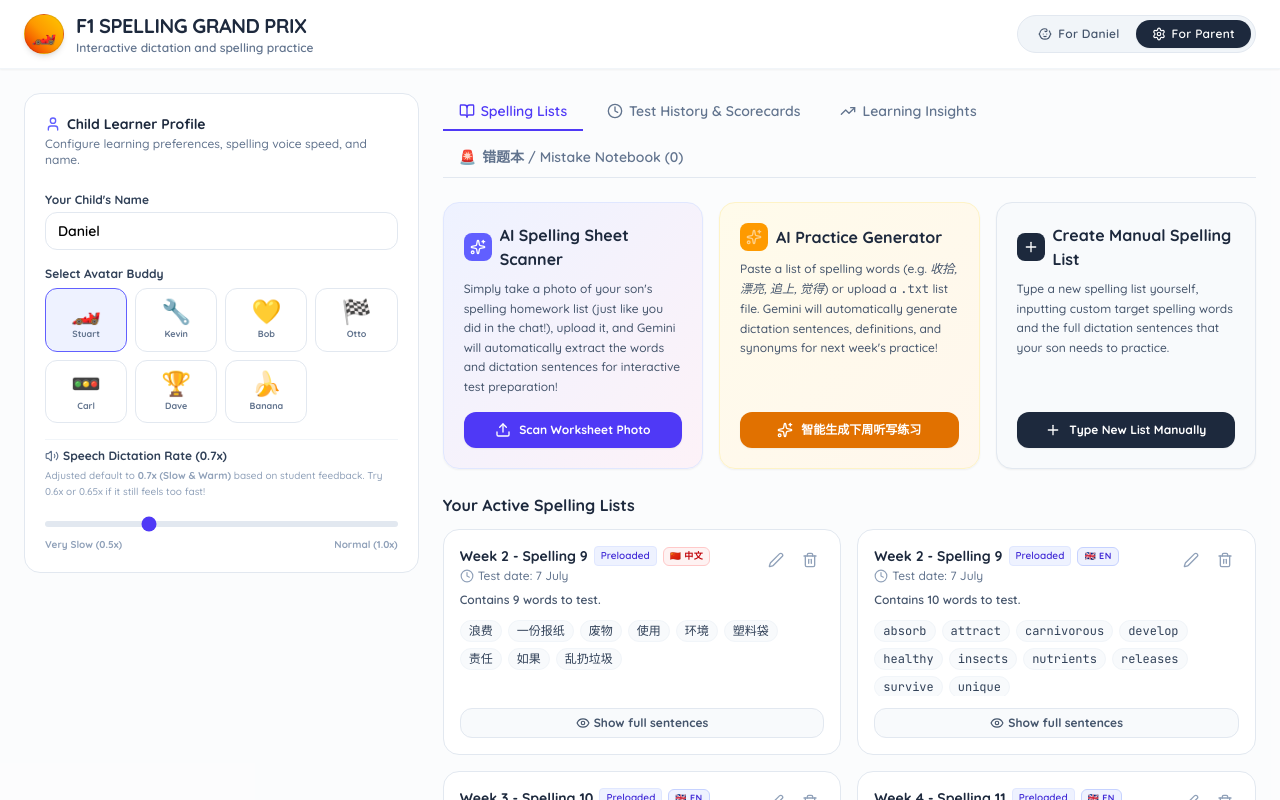
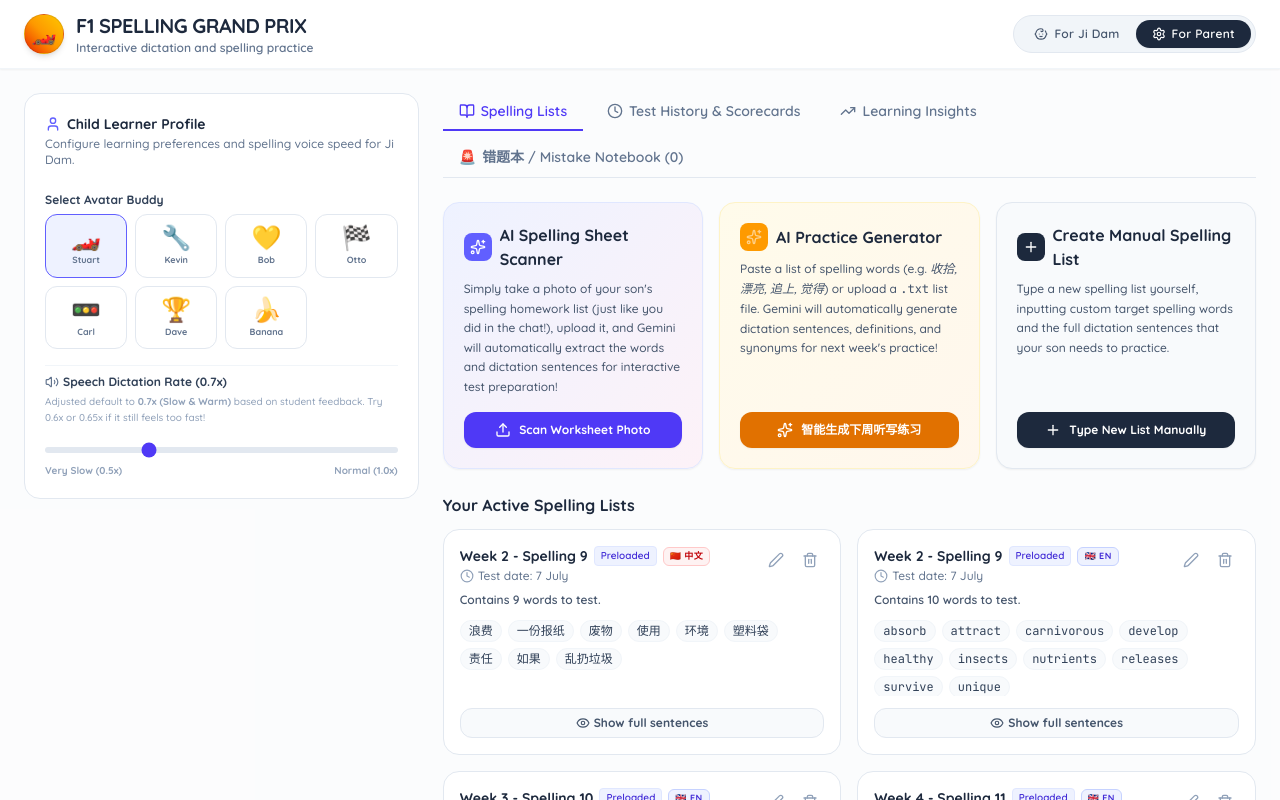
Before and after one commit to kaguravicky-web/english-spelling-practice, a React (Vite) app: page / in a window 1280 px wide. Both pictures are taken after a click on the button "For Parent". Shown: the top 800 px of the page. Built offline with nearby package versions, Linux system fonts and the light colour scheme.

Commit message:
fix child name as Ji Dam

```diff
--- a/src/App.tsx
+++ b/src/App.tsx
@@ -6,6 +6,8 @@ import { defaultSpellingLists, avatarList } from "./data";
 import { SpellingList, SpellingItem, TestAttempt, ParentSettings } from "./types";
 import { getSpeechVoices } from "./utils";
 import { Baby, Settings, Sparkles, Star, User, Volume2 } from "lucide-react";
+
+const CHILD_NAME = "Ji Dam";
 
 export default function App() {
   // Mode toggle: child (default so kids can use easily) or parent
@@ -73,14 +75,14 @@ export default function App() {
         const parsed = JSON.parse(saved);
         // Ensure default speechRate is friendlier if not customized
         if (parsed && typeof parsed.speechRate === "number") {
-          return parsed;
+          return { ...parsed, childName: CHILD_NAME };
         }
       } catch (e) {
         console.error("Error reading settings from local storage:", e);
       }
     }
     return {
-      childName: "Daniel",
+      childName: CHILD_NAME,
       speechRate: 0.7, // Lowered default to be slow and kid-friendly
       speechVoice: ""
     };
@@ -239,27 +241,12 @@ export default function App() {
                   Child Learner Profile
                 </h3>
                 <p className="text-xs text-slate-500 mt-0.5">
-                  Configure learning preferences, spelling voice speed, and name.
+                  Configure learning preferences and spelling voice speed for Ji Dam.
                 </p>
               </div>
 
               {/* Form details */}
               <div className="space-y-4">
-                {/* Child Name Input */}
-                <div>
-                  <label className="block text-xs font-bold text-slate-700 mb-1">
-                    Your Child's Name
-                  </label>
-                  <input
-                    id="profile-child-name-input"
-                    type="text"
-                    value={parentSettings.childName}
-                    onChange={(e) => setParentSettings(prev => ({ ...prev, childName: e.target.value }))}
-                    className="w-full border border-slate-200 rounded-xl px-3 py-2 text-sm font-semibold focus:outline-hidden focus:ring-2 focus:ring-indigo-500"
-                    placeholder="e.g. Daniel"
-                  />
-                </div>
-
                 {/* Avatar Chooser */}
                 <div>
                   <label className="block text-xs font-bold text-slate-700 mb-1.5">
--- a/src/components/ParentDashboard.tsx
+++ b/src/components/ParentDashboard.tsx
@@ -1134,10 +1134,10 @@ export default function ParentDashboard({
             <div className="text-left">
               <h2 className="text-xl font-black text-slate-800 flex items-center gap-2">
                 <span>🚨</span>
-                {childName || "Daniel"} 的错题本 (Spelling Mistake Notebook)
+                {childName} 的错题本 (Spelling Mistake Notebook)
               </h2>
               <p className="text-xs text-slate-500 mt-1">
-                Here are the spelling words {childName || "Daniel"} got wrong on the highest difficulty ("Pro Grand Prix" level). He can redo them anytime directly in the spelling track!
+                Here are the spelling words {childName} got wrong on the highest difficulty ("Pro Grand Prix" level). He can redo them anytime directly in the spelling track!
               </p>
             </div>
             {wrongWords.length > 0 && (
@@ -1155,15 +1155,15 @@ export default function ParentDashboard({
           {wrongWords.length === 0 ? (
             <div className="text-center py-16 space-y-3 bg-slate-50 rounded-2xl border-2 border-dashed border-slate-200">
               <span className="text-5xl block animate-bounce">🏆</span>
-              <h4 className="font-extrabold text-slate-800 text-sm">错题本空空如也！Daniel 棒棒哒！</h4>
+              <h4 className="font-extrabold text-slate-800 text-sm">错题本空空如也！{childName} 棒棒哒！</h4>
               <p className="text-xs text-slate-400 max-w-sm mx-auto">
-                No mistakes registered yet! {childName || "Daniel"} hasn't missed any spelling words on Advanced difficulty, or he has successfully cleared them all! Keep it up!
+                No mistakes registered yet! {childName} hasn't missed any spelling words on Advanced difficulty, or he has successfully cleared them all! Keep it up!
               </p>
             </div>
           ) : (
             <div className="space-y-4">
               <div className="bg-amber-50 border border-amber-200 p-3.5 rounded-xl text-xs text-amber-800 font-bold text-left">
-                🏎️ <strong>练习提示：</strong>Daniel 可以在听写主页面的第一个列表选择 <strong>"🚨 我的错题本 (Wrong Word Notebook)"</strong> 进行挑战。每当他拼对一个词，该词就会自动清除出本哦！
+                🏎️ <strong>练习提示：</strong>{childName} 可以在听写主页面的第一个列表选择 <strong>"🚨 我的错题本 (Wrong Word Notebook)"</strong> 进行挑战。每当他拼对一个词，该词就会自动清除出本哦！
               </div>
 
               <div className="grid grid-cols-1 md:grid-cols-2 gap-3">
--- a/src/data.ts
+++ b/src/data.ts
@@ -417,7 +417,7 @@ export const defaultSpellingLists: SpellingList[] = [
       {
         id: 5,
         word: "leaned",
-        text: "Daniel leaned over the metal fence to get a better view of the F1 cars.",
+        text: "Ji Dam leaned over the metal fence to get a better view of the F1 cars.",
         definition: "Bent your body in a particular direction.",
         synonyms: ["tilted", "bent", "slanted", "bowed"],
         antonyms: ["stood straight", "straightened"]
```
